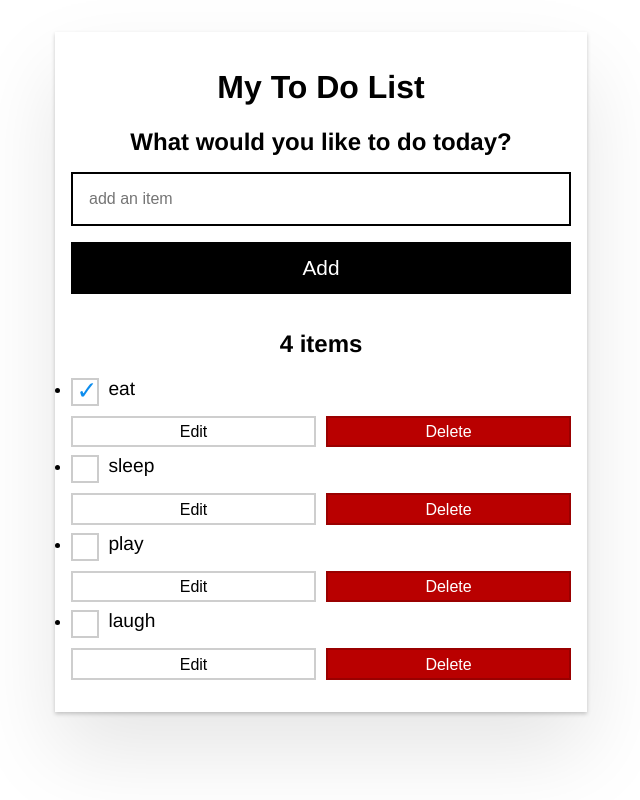
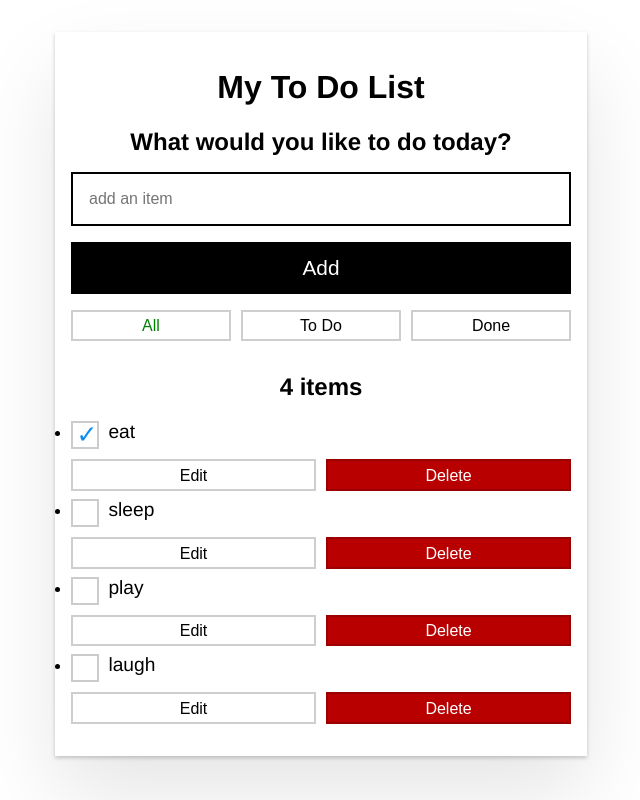
Before and after one commit to amandakso/angular-todo, an Angular app: page / in a window 1280 px wide. Shown: the whole page, without its empty margins (319-959 px from the left). Built offline with nearby package versions, Linux system fonts and the light colour scheme.

Commit message:
add filter controls

```diff
--- a/src/app/app.component.html
+++ b/src/app/app.component.html
@@ -4,6 +4,13 @@
   <input #newItem placeholder="add an item" (keyup.enter)="addItem(newItem.value); newItem.value= ''"
     class="lg-text-input" id="addItemInput" />
   <button class="btn-primary" (click)="addItem(newItem.value)">Add</button>
+
+  <!-- Buttons that show all, still to do, or done items on click-->
+  <div class="btn-wrapper">
+    <button class="btn btn-menu" [class.active]="filter == 'all'" (click)="filter = 'all'">All</button>
+    <button class="btn btn-menu" [class.active]="filter == 'active'" (click)="filter = 'active'">To Do</button>
+    <button class="btn btn-menu" [class.active]="filter == 'done'" (click)="filter = 'done'">Done</button>
+  </div>
   <h2>
     {{items.length}}
     <span *ngIf="items.length === 1; else elseBlock">item</span>
```
